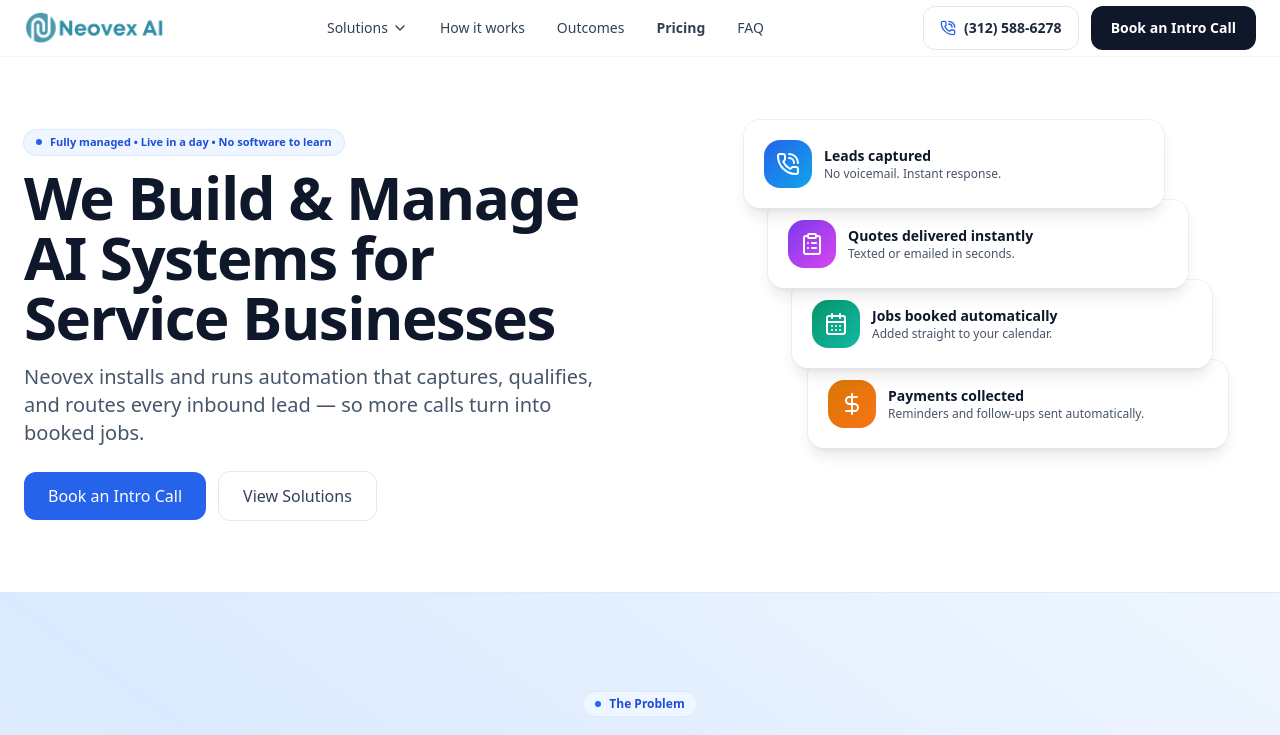
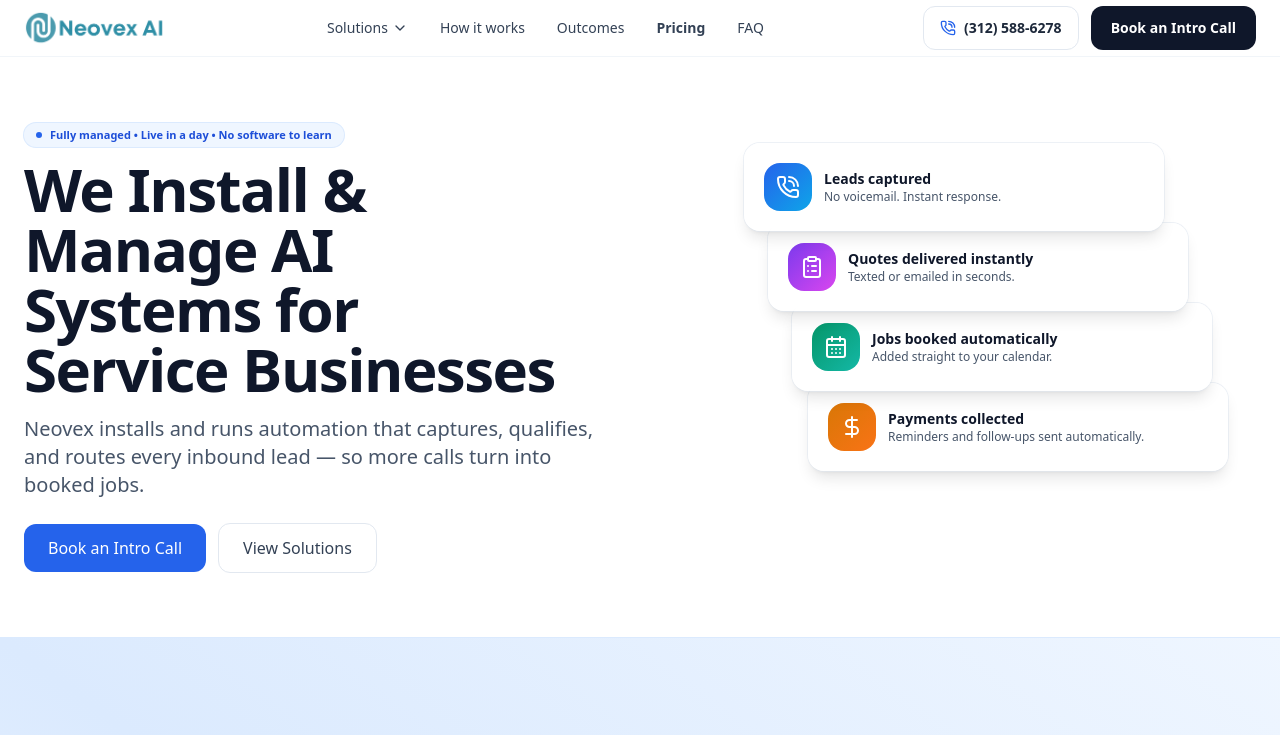
Before and after one commit to VVG-1/neovex-site, a React (Vite) app: page / in a window 1280 px wide. Shown: the top 735 px of the page. Built offline with nearby package versions, Linux system fonts and the light colour scheme.

Commit message:
Update homepage copy

```diff
--- a/src/components/Hero.jsx
+++ b/src/components/Hero.jsx
@@ -28,7 +28,7 @@ export default function Hero() {
 
         {/* H1 */}
         <h1 className="mt-3 text-4xl sm:text-5xl md:text-6xl font-extrabold tracking-tight leading-[1.05] text-slate-900 [text-wrap:balance] hyphens-none">
-          We Build & Manage AI Systems for{" "}
+          We Install & Manage AI Systems for{" "}
           <span className="whitespace-normal sm:whitespace-nowrap">
             Service Businesses
           </span>
```
